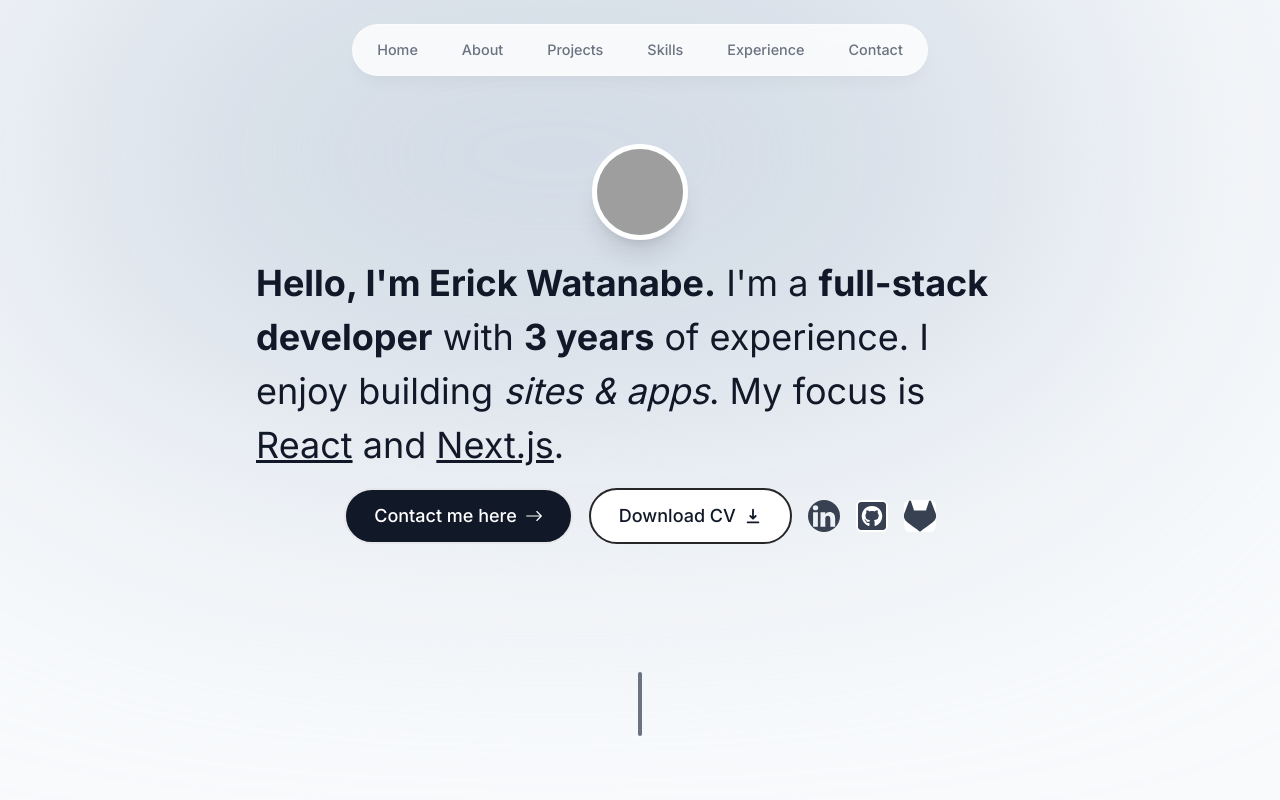
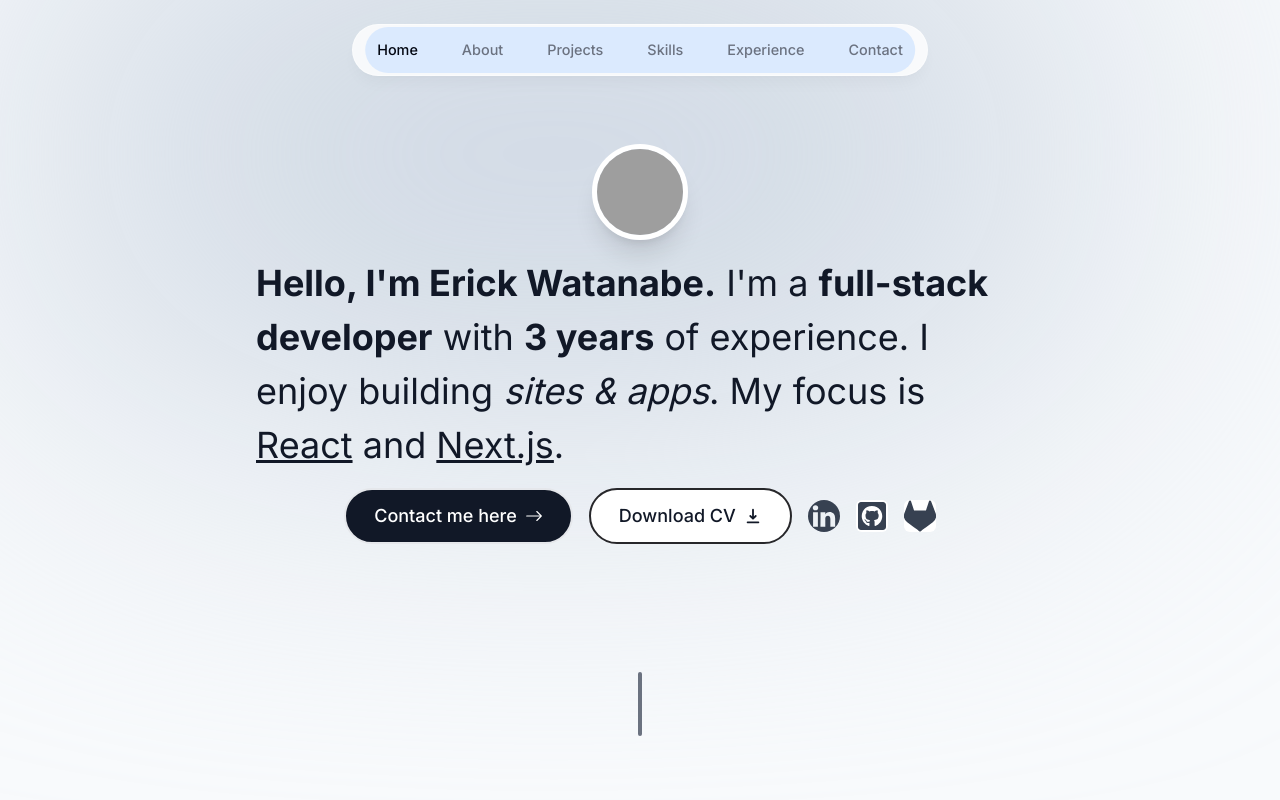
Before and after one commit to SkiSherpa/portfolio, a Next.js app: page / in a window 1280 px wide. Shown: the top 800 px of the page. Built offline with nearby package versions, Linux system fonts and the light colour scheme; grey boxes are pictures that could not be loaded.

Commit message:
Add background and text color to header links when clicked

```diff
--- a/package.json
+++ b/package.json
@@ -13,6 +13,7 @@
     "@types/react": "18.3.8",
     "@types/react-dom": "18.3.0",
     "autoprefixer": "10.4.20",
+    "classnames": "^2.5.1",
     "eslint": "8.57.1",
     "eslint-config-next": "14.2.13",
     "framer-motion": "^11.11.1",
--- a/src/components/Header.tsx
+++ b/src/components/Header.tsx
@@ -1,10 +1,12 @@
 "use client";
-import React from "react";
+import React, { useState } from "react";
 import { motion } from "framer-motion";
 import { links } from "@/lib/data";
 import Link from "next/link";
+import cn from "classnames";
 
 export default function Header() {
+	const [activeSection, setActiveSection] = useState("Home");
 	return (
 		<header className="z-[999] relative flex justify-center">
 			<motion.div
@@ -23,9 +25,24 @@
 						>
 							<Link
 								href={link.hash}
-								className="flex w-full items-center justify-center px-3 py-3 hover:text-gray-950 transition"
+								onClick={() => setActiveSection(link.name)}
+								className={cn(
+									"flex w-full items-center justify-center px-3 py-3 hover:text-gray-950 transition",
+									{ "text-gray-950": activeSection === link.name }
+								)}
 							>
 								{link.name}
+								{link.name === activeSection && (
+									<motion.span
+										className="bg-blue-100 rounded-full absolute inset-0 -z-10"
+										layoutId="activeSection"
+										transition={{
+											type: "spring",
+											stiffness: 380,
+											damping: 30,
+										}}
+									></motion.span>
+								)}
 							</Link>
 						</motion.li>
 					))}
```
Also changed, not shown: 1 other file (tests, documents, lock files or other folders).
